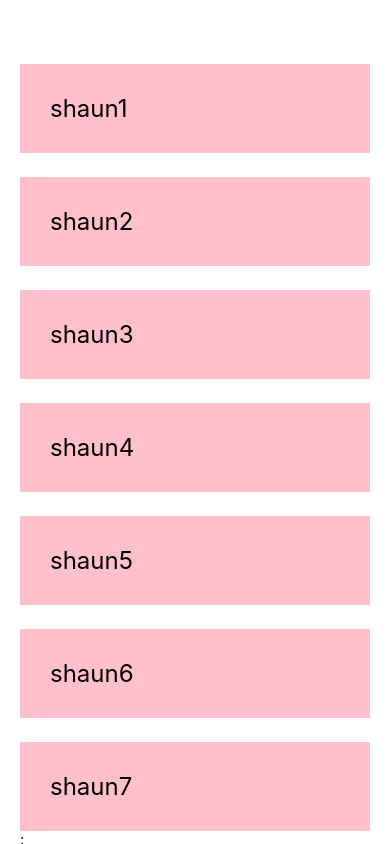
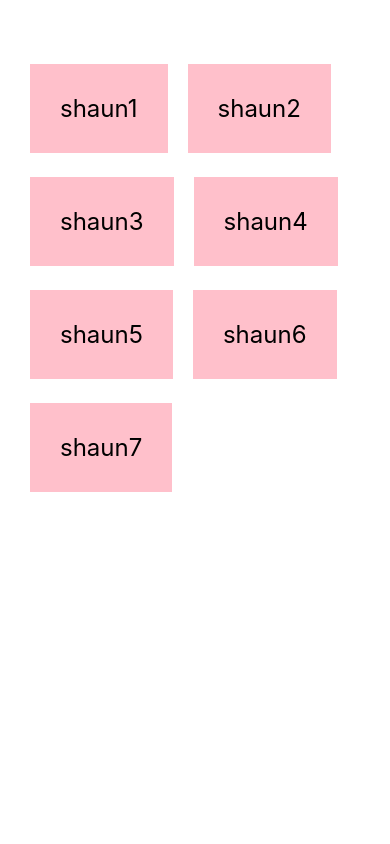
Before and after one commit to dinomoon/react-native-tutorial, a React Native app: screen / in a window 390 px wide. Built offline with nearby package versions, Linux system fonts and the light colour scheme.

Commit message:
Flat List Component

```diff
--- a/App.js
+++ b/App.js
@@ -1,5 +1,5 @@
 import React, { useState } from 'react';
-import { StyleSheet, Text, View, ScrollView } from 'react-native';
+import { StyleSheet, Text, View, FlatList } from 'react-native';
 
 export default function App() {
   const [people, setPeople] = useState([
@@ -14,14 +14,20 @@
 
   return (
     <View style={styles.container}>
-      <ScrollView>
+      <FlatList
+        numColumns={2}
+        keyExtractor={(item) => item.key}
+        data={people}
+        renderItem={({ item }) => <Text style={styles.item}>{item.name}</Text>}
+      />
+      {/* <ScrollView>
         {people.map((item) => (
           <View key={item.key}>
             <Text style={styles.item}>{item.name}</Text>
           </View>
         ))}
         ;
-      </ScrollView>
+      </ScrollView> */}
     </View>
   );
 }
@@ -40,5 +46,6 @@
     padding: 30,
     backgroundColor: 'pink',
     fontSize: 24,
+    marginHorizontal: 10,
   },
 });
```
Also changed, not shown: 1 other file (tests, documents, lock files or other folders).
